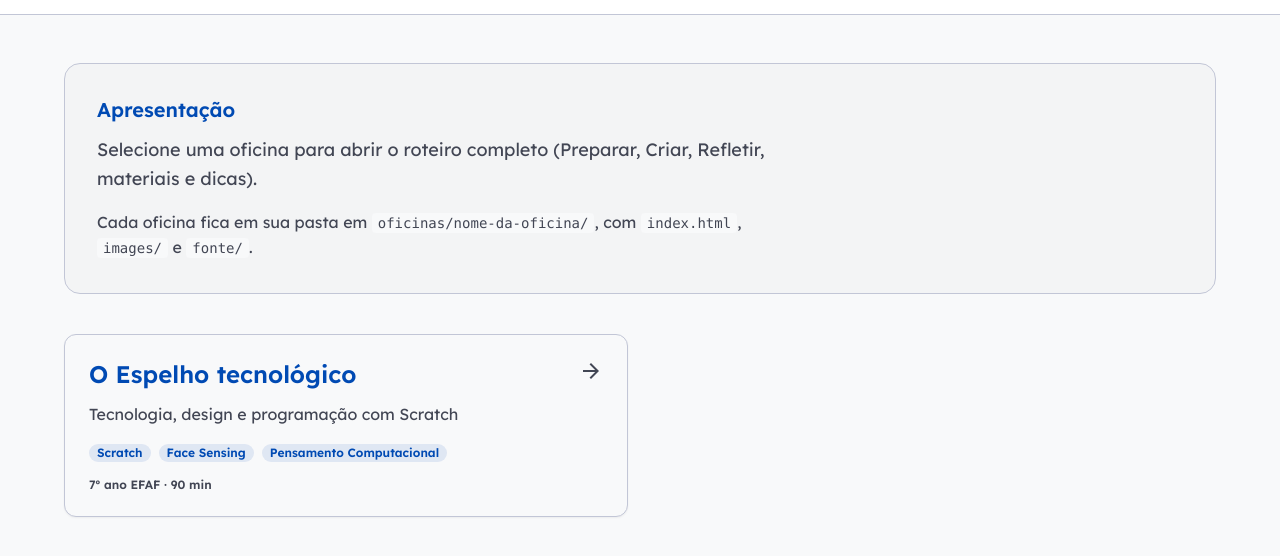
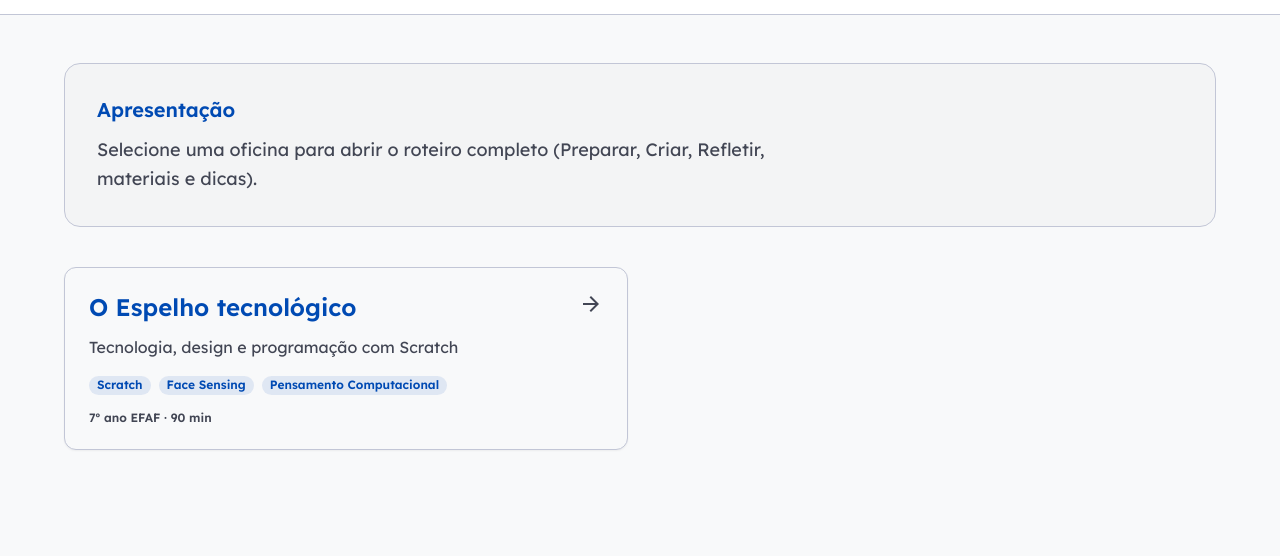
Before and after one commit to Luizsb/OficinasNav, a plain HTML site: page index.html in a window 1280 px wide. Shown: the part 102-658 px from the top of the page. Drawn offline with nearby package versions, Linux system fonts and the light colour scheme.

Commit message:
Oculta texto auxiliar na página inicial.
Remove a exibição do parágrafo técnico para deixar a introdução mais limpa e objetiva.

```diff
--- a/index.html
+++ b/index.html
@@ -28,9 +28,9 @@
                 <p class="text-body-lg text-on-surface-variant">
                     Selecione uma oficina para abrir o roteiro completo (Preparar, Criar, Refletir, materiais e dicas).
                 </p>
-                <p class="text-body-md text-on-surface-variant">
+                <!-- <p class="text-body-md text-on-surface-variant">
                     Cada oficina fica em sua pasta em <code class="text-sm bg-surface px-1.5 py-0.5 rounded">oficinas/nome-da-oficina/</code>, com <code class="text-sm bg-surface px-1.5 py-0.5 rounded">index.html</code>, <code class="text-sm bg-surface px-1.5 py-0.5 rounded">images/</code> e <code class="text-sm bg-surface px-1.5 py-0.5 rounded">fonte/</code>.
-                </p>
+                </p> -->
             </div>
         </section>
 
```
